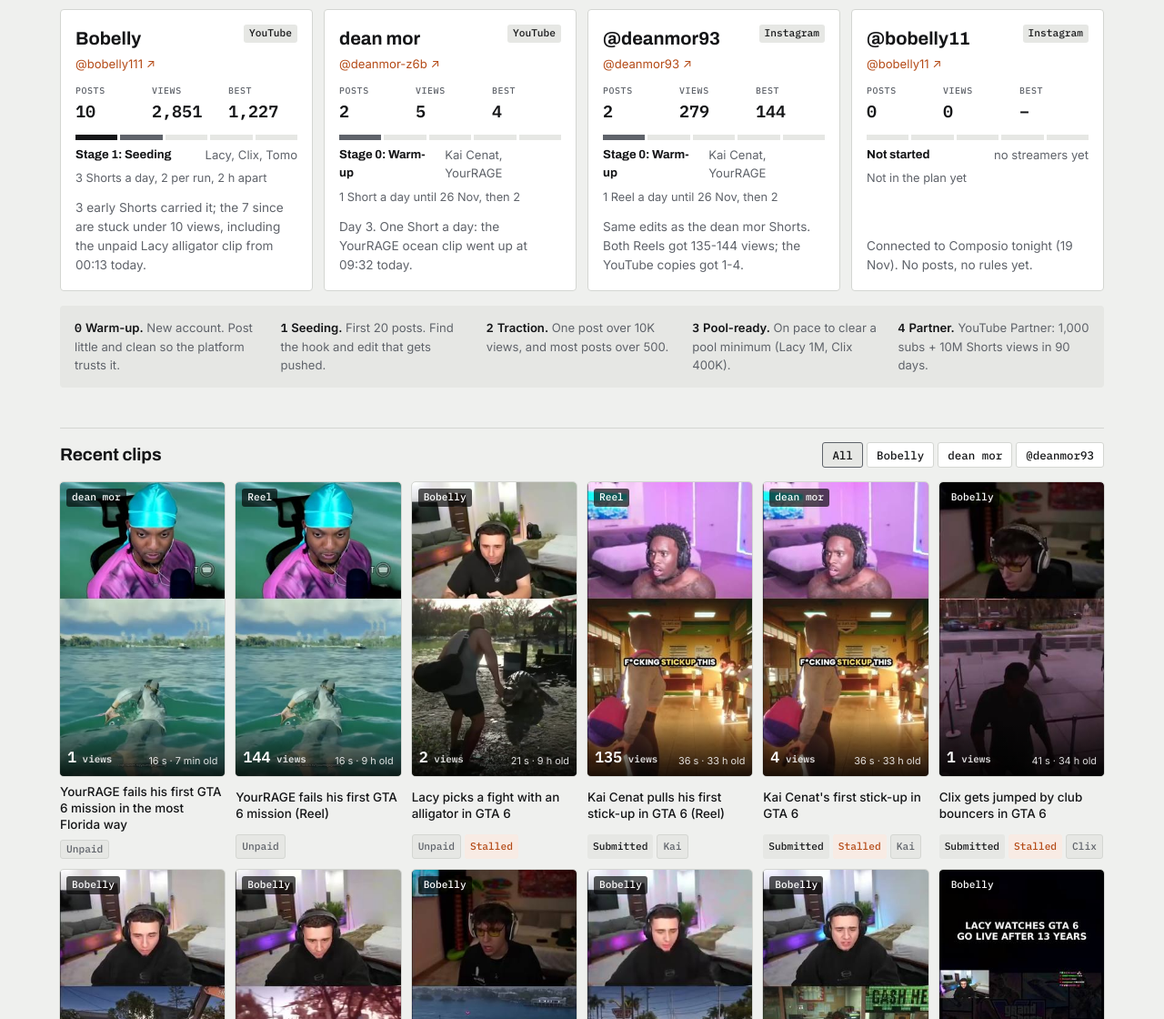
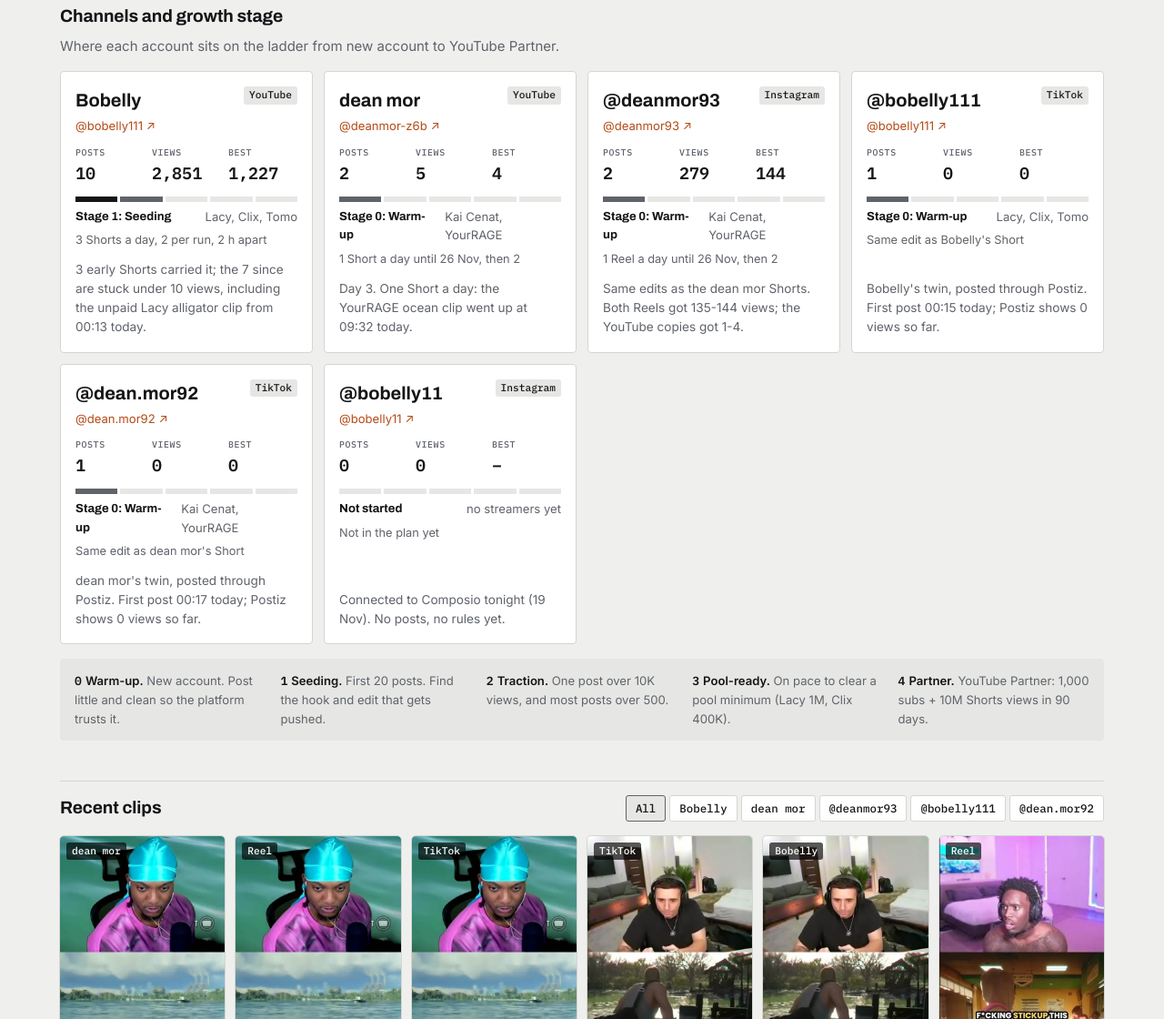
Before and after one commit to VPERMW/bobelly-hq, a plain HTML site: page index.html in a window 1280 px wide. Shown: the part 1680-2800 px from the top of the page at 91% size. Drawn offline with Linux system fonts and the light colour scheme.

Commit message:
Update Bobelly HQ (2026-11-20 09:40)

```diff
--- a/data.json
+++ b/data.json
@@ -1,7 +1,7 @@
 {
   "updated": "2026-11-20T09:40:00+01:00",
   "updated_label": "Fri 20 Nov 2026, 09:40 CET",
-  "sources": "YouTube Data API and Instagram Graph API (live pull), campaigns/*/posts.md, CLAUDE.md, daily/task.md",
+  "sources": "YouTube Data API and Instagram Graph API (live pull), Postiz (TikTok), campaigns/*/posts.md, CLAUDE.md, daily/task.md",
   "channels": [
     {
       "key": "bobelly",
@@ -54,6 +54,41 @@
       "stage": 0,
       "limit": "1 Reel a day until 26 Nov, then 2",
       "note": "Same edits as the dean mor Shorts. Both Reels got 135-144 views; the YouTube copies got 1-4."
+    },
+    {
+      "key": "tt-bobelly",
+      "name": "@bobelly111",
+      "platform": "TikTok",
+      "handle": "@bobelly111",
+      "url": "https://www.tiktok.com/@bobelly111",
+      "created": "2026-11-19",
+      "streamers": [
+        "Lacy",
+        "Clix",
+        "Tomo"
+      ],
+      "subscribers": null,
+      "posts": 1,
+      "stage": 0,
+      "limit": "Same edit as Bobelly's Short",
+      "note": "Bobelly's twin, posted through Postiz. First post 00:15 today; Postiz shows 0 views so far."
+    },
+    {
+      "key": "tt-deanmor",
+      "name": "@dean.mor92",
+      "platform": "TikTok",
+      "handle": "@dean.mor92",
+      "url": "https://www.tiktok.com/@dean.mor92",
+      "created": "2026-11-19",
+      "streamers": [
+        "Kai Cenat",
+        "YourRAGE"
+      ],
+      "subscribers": null,
+      "posts": 1,
+      "stage": 0,
+      "limit": "Same edit as dean mor's Short",
+      "note": "dean mor's twin, posted through Postiz. First post 00:17 today; Postiz shows 0 views so far."
     },
     {
       "key": "ig-bobelly",
@@ -281,6 +316,38 @@
       "url": "https://youtube.com/shorts/Jy5rYj5QTlw"
     },
     {
+      "id": "tt-7710024477798680609",
+      "thumb": "Jy5rYj5QTlw",
+      "channel": "tt-bobelly",
+      "platform": "TikTok",
+      "title": "Lacy picks a fight with an alligator in GTA 6 (TikTok)",
+      "streamer": "Lacy",
+      "campaign": "unpaid",
+      "posted": "2026-11-20T00:13:53+01:00",
+      "secs": 21,
+      "views": 0,
+      "likes": 0,
+      "comments": 0,
+      "submitted": "unpaid",
+      "url": "https://www.tiktok.com/@bobelly111"
+    },
+    {
+      "id": "tt-7710025109297448993",
+      "thumb": "x6kYJeB8amM",
+      "channel": "tt-deanmor",
+      "platform": "TikTok",
+      "title": "YourRAGE fails his first GTA 6 mission (TikTok)",
+      "streamer": "YourRAGE",
+      "campaign": "unpaid",
+      "posted": "2026-11-20T00:17:00+01:00",
+      "secs": 16,
+      "views": 0,
+      "likes": 0,
+      "comments": 0,
+      "submitted": "unpaid",
+      "url": "https://www.tiktok.com/@dean.mor92"
+    },
+    {
       "id": "Df8Pb15j4Ma",
       "thumb": "x6kYJeB8amM",
       "channel": "ig-deanmor",
--- a/index.html
+++ b/index.html
@@ -119,7 +119,7 @@ p { margin: 0; }
 .pill.bad, .pill.warn { background: var(--accent-soft); color: var(--accent-ink); }
 .pill.good { background: var(--sunk); color: var(--ink); }
 .pill.plain { border: 1px solid var(--line); }
-.pill.yt, .pill.ig { background: var(--sunk); color: var(--ink); }
+.pill.yt, .pill.ig, .pill.tt { background: var(--sunk); color: var(--ink); }
 
 /* Last round */
 .round { display: grid; grid-template-columns: minmax(0, 1.5fr) minmax(0, 1fr); gap: 16px; }
@@ -133,7 +133,7 @@ p { margin: 0; }
 .bar-row .gap { color: var(--accent-ink); }
 .track { position: relative; height: 22px; background: var(--sunk); border-radius: 2px; min-width: 0; }
 .fill { position: absolute; inset: 0 auto 0 0; border-radius: 2px; background: color-mix(in srgb, var(--ink) 10%, var(--surface)); border-right: 2px solid var(--muted); min-width: 2px; }
-.fill.ig { background: color-mix(in srgb, var(--ig) 22%, var(--surface)); border-right-color: var(--ig); }
+.fill.ig, .fill.tt { background: color-mix(in srgb, var(--ig) 22%, var(--surface)); border-right-color: var(--ig); }
 .fill.low { background: var(--accent-soft); border-right-color: color-mix(in srgb, var(--accent) 60%, var(--surface)); }
 .track .lbl { position: absolute; left: 8px; top: 50%; transform: translateY(-50%); font-size: 0.74rem; color: var(--ink); white-space: nowrap; overflow: hidden; text-overflow: ellipsis; max-width: calc(100% - 12px); }
 .bar-row .v { text-align: right; font-size: 0.85rem; font-weight: 600; }
@@ -433,7 +433,7 @@ footer { font-size: 0.78rem; color: var(--muted); display: grid; gap: 4px; borde
       prevDay = day;
       var gap = prev && p.platform === "YouTube" && prev.platform === "YouTube" ? (new Date(p.posted) - new Date(prev.posted)) / 6e4 : null;
       var w = Math.max(0.4, p.views / max * 100);
-      var cls = p.platform === "Instagram" ? "ig" : (p.views < 50 && (new Date(d.updated) - new Date(p.posted)) / 36e5 > 6 ? "low" : "");
+      var cls = p.platform === "Instagram" ? "ig" : p.platform === "TikTok" ? "tt" : (p.views < 50 && (new Date(d.updated) - new Date(p.posted)) / 36e5 > 6 ? "low" : "");
       var on = w > 40 ? " on" : "";
       rows.push('<div class="bar-row"><div class="when"><span class="num">' + esc(timeFmt.format(new Date(p.posted))) + "</span>" +
         "<small" + (gap != null && gap < 10 ? ' class="gap"' : "") + ">" + (gap != null ? esc(gapText(gap)) : esc(chanByKey[p.channel].name)) + "</small></div>" +
@@ -441,7 +441,7 @@ footer { font-size: 0.78rem; color: var(--muted); display: grid; gap: 4px; borde
         '<span class="v num">' + fmt(p.views) + "</span></div>");
       if (p.platform === "YouTube") prev = p;
     });
-    rows.push('<p class="muted" style="font-size:0.74rem;padding-top:8px">Grey bars: YouTube and Instagram. Orange: under 50 views after 6 h. Amber time: under 10 min after the previous upload.</p>');
+    rows.push('<p class="muted" style="font-size:0.74rem;padding-top:8px">Grey bars: YouTube, Instagram and TikTok (TikTok views from Postiz, can lag). Orange: under 50 views after 6 h. Amber time: under 10 min after the previous upload.</p>');
     $("chart").innerHTML = rows.join("");
 
     $("notes").innerHTML = '<span class="eyebrow">What it tells us</span><ol>' +
@@ -459,7 +459,7 @@ footer { font-size: 0.78rem; color: var(--muted); display: grid; gap: 4px; borde
       var bestV = cp.length ? Math.max.apply(null, cp.map(function (p) { return p.views; })) : null;
       var st = stages.filter(function (s) { return s.n === c.stage; })[0];
       var ladder = stages.map(function (s) { return "<i class=\"" + (s.n < c.stage ? "on" : s.n === c.stage ? "now" : "") + "\"></i>"; }).join("");
-      var pf = c.platform === "Instagram" ? '<span class="pill ig">Instagram</span>' : '<span class="pill yt">YouTube</span>';
+      var pf = c.platform === "Instagram" ? '<span class="pill ig">Instagram</span>' : c.platform === "TikTok" ? '<span class="pill tt">TikTok</span>' : '<span class="pill yt">YouTube</span>';
       return '<article class="panel chan"><div class="chan-top"><div><h3>' + esc(c.name) + '</h3><a href="' + esc(c.url) + '" target="_blank" rel="noopener">' + esc(c.handle) + " ↗</a></div>" + pf + "</div>" +
         '<div class="chan-stats"><div><span class="eyebrow">Posts</span><span class="num">' + fmt(c.posts) + '</span></div><div><span class="eyebrow">Views</span><span class="num">' + fmt(views) + '</span></div><div><span class="eyebrow">Best</span><span class="num">' + fmt(bestV) + "</span></div></div>" +
         '<div style="display:grid;gap:6px"><div class="ladder" aria-hidden="true">' + ladder + '</div><div class="stage-name"><b>' + (st ? "Stage " + st.n + ": " + esc(st.name) : "Not started") + '</b><span class="muted">' + esc(c.streamers.join(", ") || "no streamers yet") + "</span></div>" +
@@ -484,7 +484,7 @@ footer { font-size: 0.78rem; color: var(--muted); display: grid; gap: 4px; borde
         var camp = campBySlug[p.campaign];
         var sub = !camp ? '<span class="pill plain">Unpaid</span>' : isSubmitted(p) ? '<span class="pill good">Submitted</span>' : '<span class="pill warn">Not submitted</span>';
         var low = p.platform === "YouTube" && p.views < 50 && new Date(d.updated) - new Date(p.posted) >= 6 * 36e5 ? '<span class="pill bad">Stalled</span>' : "";
-        var pf = p.platform === "Instagram" ? '<span class="pill ig">Reel</span>' : '<span class="pill">' + esc(chanByKey[p.channel].name) + "</span>";
+        var pf = p.platform === "Instagram" ? '<span class="pill ig">Reel</span>' : p.platform === "TikTok" ? '<span class="pill tt">TikTok</span>' : '<span class="pill">' + esc(chanByKey[p.channel].name) + "</span>";
         return '<a class="clip" href="' + esc(p.url) + '" target="_blank" rel="noopener"><div class="frame"><img loading="lazy" alt="" src="thumbs/' + esc(p.thumb || p.id) + '.jpg">' +
           '<div class="corner">' + pf + '</div><div class="over"><span class="num">' + fmt(p.views) + '<small> views</small></span><small>' + p.secs + " s · " + esc(ageText(p.posted, d.updated)) + " old</small></div></div>" +
           '<span class="clip-title">' + esc(p.title) + '</span><div class="clip-meta">' + sub + low + (camp ? '<span class="pill plain">' + esc(camp.name.split(" ")[0]) + "</span>" : "") + "</div></a>";
```
